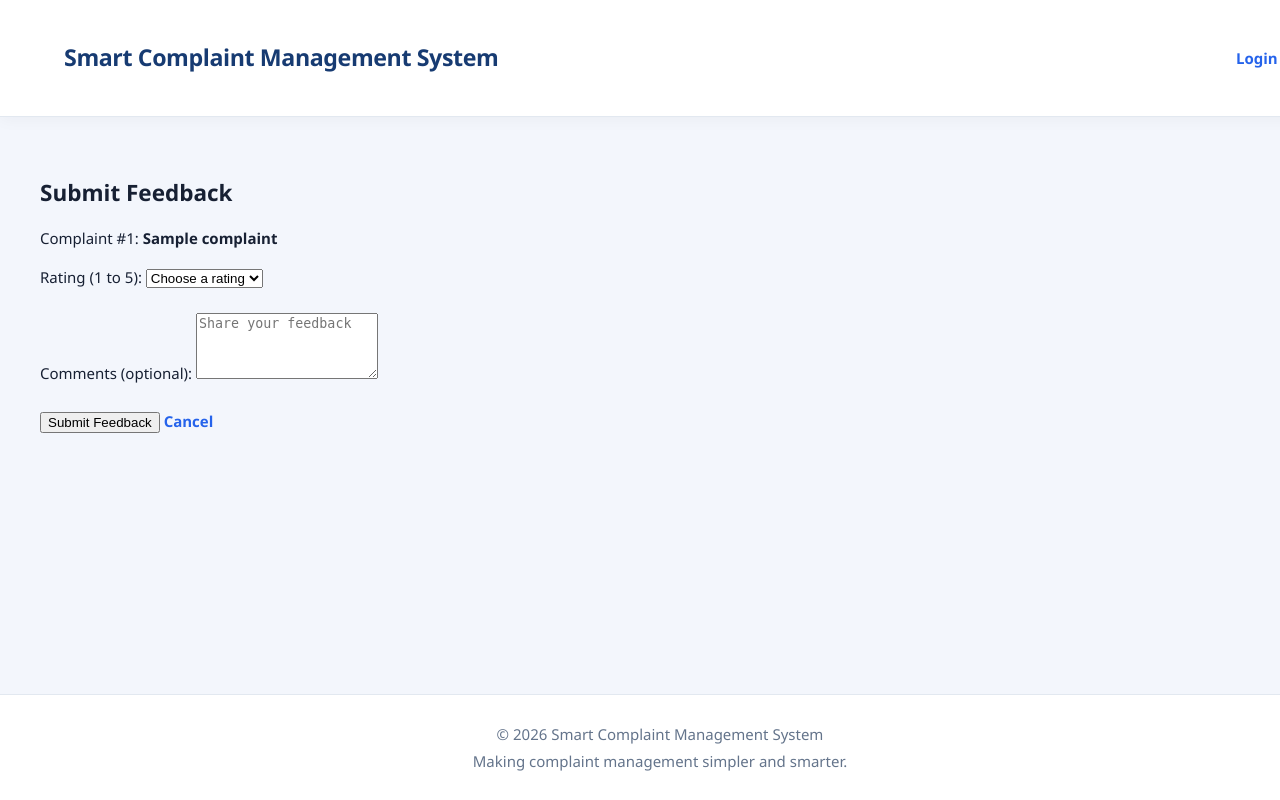
After one commit to vishwasrm118-design/Smart-Complaint-Management-System, a Flask app: template templates/feedback.html in a window 1280 px wide; the page is wider, and only the part inside the window is pictured. The commit adds this page. Run offline with Flask 3, Linux system fonts and the light colour scheme; the template is opened without the code that fills it: most values are stand-ins (such as "Sample title", 1, 10 or a date in 2020); data that the repository does not hold is empty.

Commit message:
feat: implement user feedback

```diff
--- a/app.py
+++ b/app.py
@@ -74,6 +74,18 @@ def init_db():
             created_at TEXT NOT NULL DEFAULT CURRENT_TIMESTAMP,
             FOREIGN KEY (user_id) REFERENCES users(id)
         );
+        CREATE TABLE IF NOT EXISTS feedback (
+    id INTEGER PRIMARY KEY AUTOINCREMENT,
+    user_id INTEGER NOT NULL,
+    complaint_id INTEGER NOT NULL,
+    rating INTEGER NOT NULL CHECK (rating BETWEEN 1 AND 5),
+    comments TEXT,
+    created_at TIMESTAMP DEFAULT CURRENT_TIMESTAMP,
+    FOREIGN KEY (user_id) REFERENCES users(id),
+    FOREIGN KEY (complaint_id) REFERENCES complaints(id),
+    UNIQUE (user_id, complaint_id)
+);
+
     """)
 
     columns = {
@@ -206,11 +218,17 @@ def complaint_history():
         selected_category = ""
 
     sql = """
-        SELECT id, title, category, description, status,
-               created_at, resolution_remarks
-        FROM complaints
-        WHERE user_id = ?
-    """
+    SELECT id, title, category, description, status,
+           created_at, resolution_remarks,
+           EXISTS (
+               SELECT 1
+               FROM feedback
+               WHERE feedback.complaint_id = complaints.id
+                 AND feedback.user_id = complaints.user_id
+           ) AS feedback_submitted
+    FROM complaints
+    WHERE user_id = ?
+"""
     params = [session["user_id"]]
 
     if search_query:
@@ -592,5 +610,101 @@ def update_complaint_status(complaint_id):
     return redirect(url_for("admin_complaints"))
 
 
+@app.route("/feedback/<int:complaint_id>", methods=["GET", "POST"])
+@login_required
+def submit_feedback(complaint_id):
+    db = get_db()
+
+    # Make sure this complaint belongs to the logged-in user.
+    complaint = db.execute(
+    """
+    SELECT id, title, status
+    FROM complaints
+    WHERE id = ? AND user_id = ?
+    """,
+    (complaint_id, session["user_id"]),
+).fetchone()
+
+    if complaint is None:
+        abort(404)
+
+    # Feedback is allowed only after a complaint is resolved.
+    if complaint["status"] != "Resolved":
+        flash("Feedback can only be submitted for resolved complaints.", "error")
+        return redirect(url_for("complaint_history"))
+
+    # Prevent a second feedback submission for the same complaint.
+    existing_feedback = db.execute(
+        """
+        SELECT id FROM feedback
+        WHERE user_id = ? AND complaint_id = ?
+        """,
+        (session["user_id"], complaint_id),
+    ).fetchone()
+
+    if existing_feedback:
+        flash("You have already submitted feedback for this complaint.", "error")
+        return redirect(url_for("complaint_history"))
+
+    if request.method == "POST":
+        rating_value = request.form.get("rating", "").strip()
+        comments = request.form.get("comments", "").strip()
+
+        # Validate the rating on the server.
+        try:
+            rating = int(rating_value)
+        except (TypeError, ValueError):
+            rating = 0
+
+        if rating < 1 or rating > 5:
+            flash("Please select a rating from 1 to 5.", "error")
+            return render_template("feedback.html", complaint=complaint)
+
+        try:
+            db.execute(
+                """
+                INSERT INTO feedback (user_id, complaint_id, rating, comments)
+                VALUES (?, ?, ?, ?)
+                """,
+                (
+                    session["user_id"],
+                    complaint_id,
+                    rating,
+                    comments or None,
+                ),
+            )
+            db.commit()
+        except sqlite3.IntegrityError:
+            db.rollback()
+            flash("Feedback has already been submitted for this complaint.", "error")
+            return redirect(url_for("complaint_history"))
+
+        flash("Feedback submitted successfully!", "success")
+        return redirect(url_for("feedback_history"))
+
+    return render_template("feedback.html", complaint=complaint)
+
+
+@app.route("/feedback/history")
+@login_required
+def feedback_history():
+    db = get_db()
+
+    feedback_items = db.execute(
+        """
+        SELECT complaint_id, rating, comments, created_at
+        FROM feedback
+        WHERE user_id = ?
+        ORDER BY created_at DESC, id DESC
+        """,
+        (session["user_id"],),
+    ).fetchall()
+
+    return render_template(
+        "feedback_history.html",
+        feedback_items=feedback_items,
+    )
+
+
 if __name__ == "__main__":
     app.run(debug=True)
--- a/templates/base.html
+++ b/templates/base.html
@@ -17,6 +17,8 @@
                 <a href="{{ url_for('dashboard') }}">Dashboard</a>
                 <a href="{{ url_for('lodge_complaint') }}">Lodge Complaint</a>
                 <a href="{{ url_for('complaint_history') }}">Complaint History</a>
+
+<a href="{{ url_for('feedback_history') }}">My Feedback</a>
 
                 {% if current_user_is_admin() %}
   <a href="{{ url_for('admin_dashboard') }}">Admin Dashboard</a>
--- /dev/null
+++ b/templates/feedback.html
@@ -0,0 +1,38 @@
+
+{% extends "base.html" %}
+
+{% block content %}
+<div class="container">
+    <h2>Submit Feedback</h2>
+
+    <p>
+        Complaint #{{ complaint.id }}:
+        <strong>{{ complaint.title }}</strong>
+    </p>
+
+    <form method="POST"
+          action="{{ url_for('submit_feedback', complaint_id=complaint.id) }}">
+
+        <label for="rating">Rating (1 to 5):</label>
+        <select id="rating" name="rating" required>
+            <option value="">Choose a rating</option>
+            <option value="1">1 - Very Poor</option>
+            <option value="2">2 - Poor</option>
+            <option value="3">3 - Average</option>
+            <option value="4">4 - Good</option>
+            <option value="5">5 - Excellent</option>
+        </select>
+
+        <br><br>
+
+        <label for="comments">Comments (optional):</label>
+        <textarea id="comments" name="comments"
+                  rows="4" placeholder="Share your feedback"></textarea>
+
+        <br><br>
+
+        <button type="submit">Submit Feedback</button>
+        <a href="{{ url_for('complaint_history') }}">Cancel</a>
+    </form>
+</div>
+{% endblock %}
```
Also changed, not shown: templates/complaint_history.html (+14 -0 lines), templates/feedback_history.html (added, +35 -0 lines), tests/test_app.py (+245 -0 lines).
